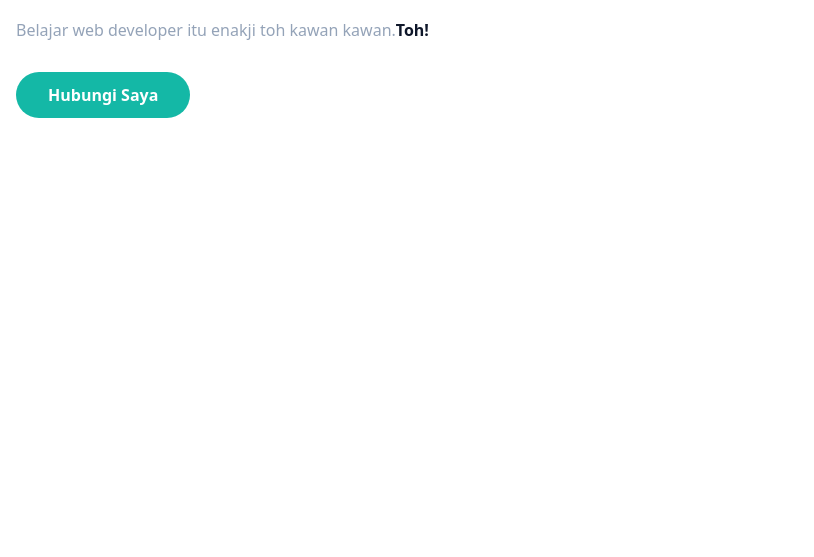
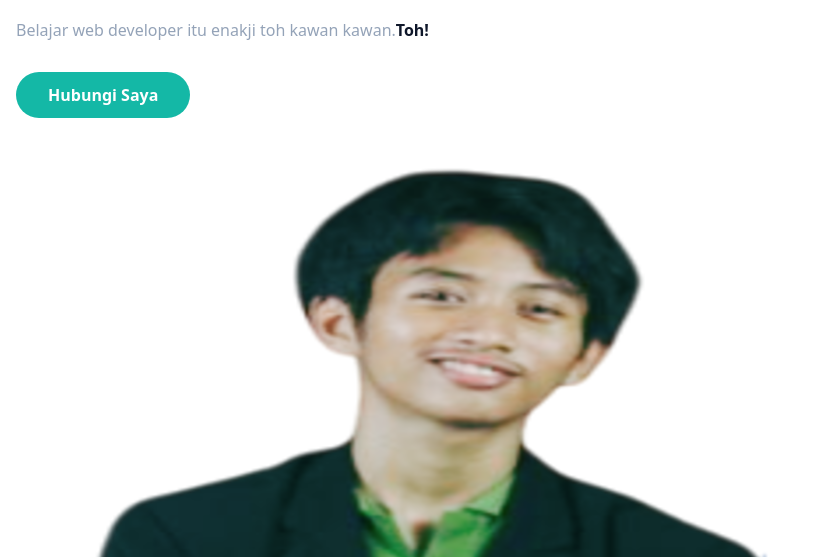
Before and after one commit to KelvinnDv/Portofolio, a website: page Index.html in a window 1280 px wide. Shown: the part 243-800 px from the top of the page, without its empty margins (0-814 px from the left). Drawn offline with Linux system fonts and the light colour scheme.

Commit message:
the img cannot centering

```diff
--- a/Index.html
+++ b/Index.html
@@ -21,7 +21,7 @@
                 </div>
                 <div class="w-full self-end px-4">
                     <div class="mt-10">
-                        <img src="" alt="">
+                        <img src="dist/img/kelvinresize.png" alt="kelvinfalah" class="max-w-full mx-auto">
                     </div>
                 </div>
             </div>
```
